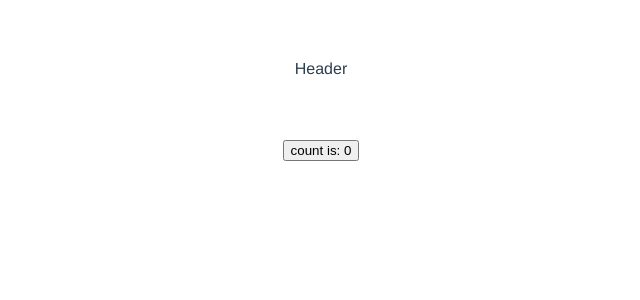
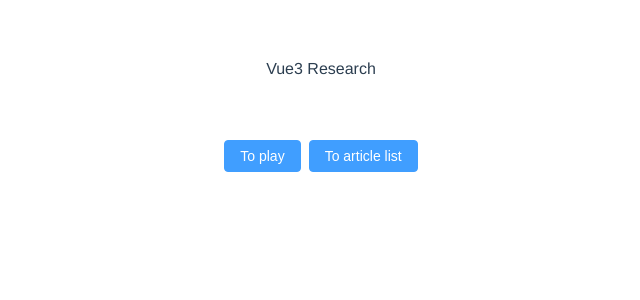
Before and after one commit to Armito/Vite-demo, a Vue app: page / in a window 1280 px wide. Shown: the top 300 px of the page, without its empty margins (319-959 px from the left). Built offline with nearby package versions, Linux system fonts and the light colour scheme.

Commit message:
feat: home page optimize

```diff
--- a/src/App.vue
+++ b/src/App.vue
@@ -1,6 +1,6 @@
 <template>
     <el-container>
-        <el-header>Header</el-header>
+        <el-header>Vue3 Research</el-header>
         <el-main>
             <router-view></router-view>
         </el-main>
--- a/src/pages/index.vue
+++ b/src/pages/index.vue
@@ -1,11 +1,38 @@
 <script setup lang="ts" name="homePage">
 import { ref } from 'vue'
+import { useRouter } from 'vue-router'
 
-const count = ref(0)
+interface JumpBtn {
+    label: string
+    path: string
+}
+
+const jumpBtns = ref<JumpBtn[]>([
+    {
+        label: 'To play',
+        path: '/play'
+    },
+    {
+        label: 'To article list',
+        path: '/article/list'
+    }
+])
+
+const router = useRouter()
+
+const jump = (path: string) => {
+    router.push(path)
+}
 </script>
 
 <template>
-    <button type="button" @click="count++">count is: {{ count }}</button>
+    <el-space wrap>
+        <div v-for="btn in jumpBtns" :key="btn.label">
+            <el-button type="primary" @click="jump(btn.path)">
+                {{ btn.label }}
+            </el-button>
+        </div>
+    </el-space>
 </template>
 
 <style scoped>
```
